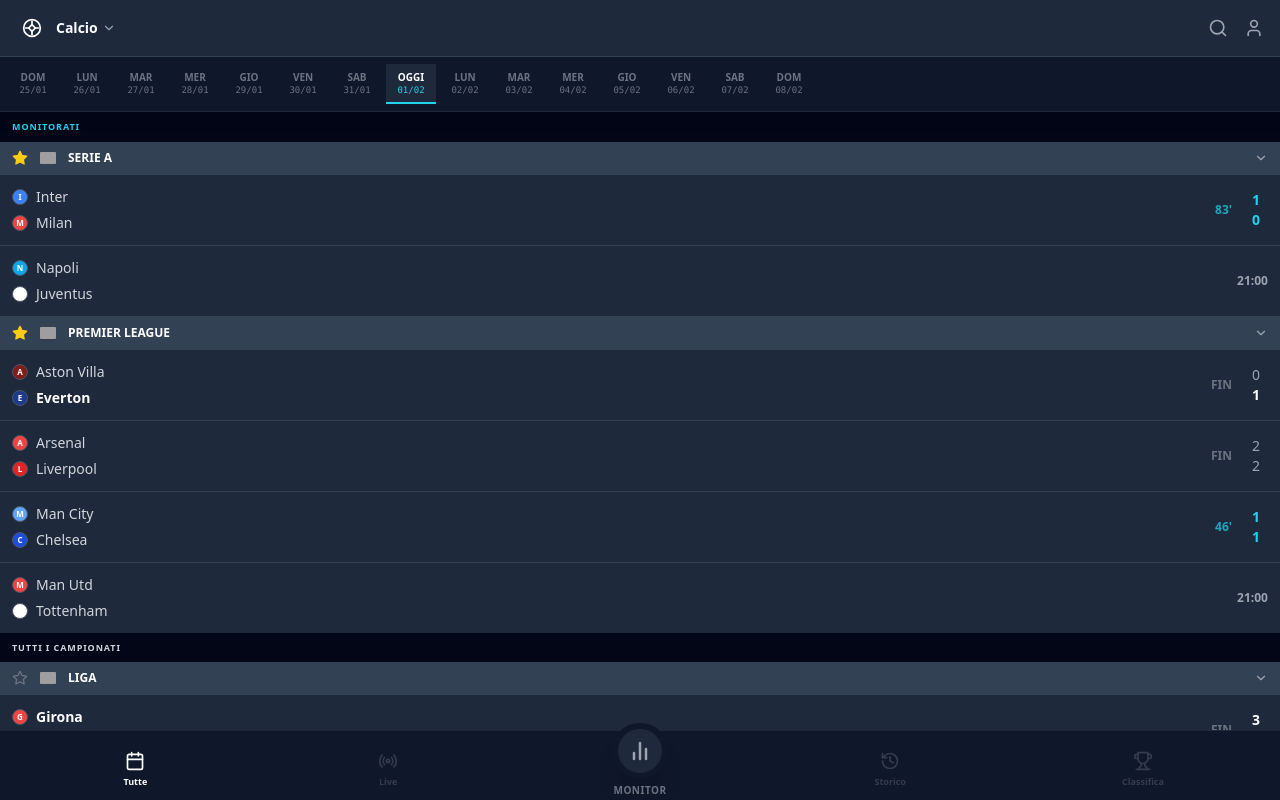
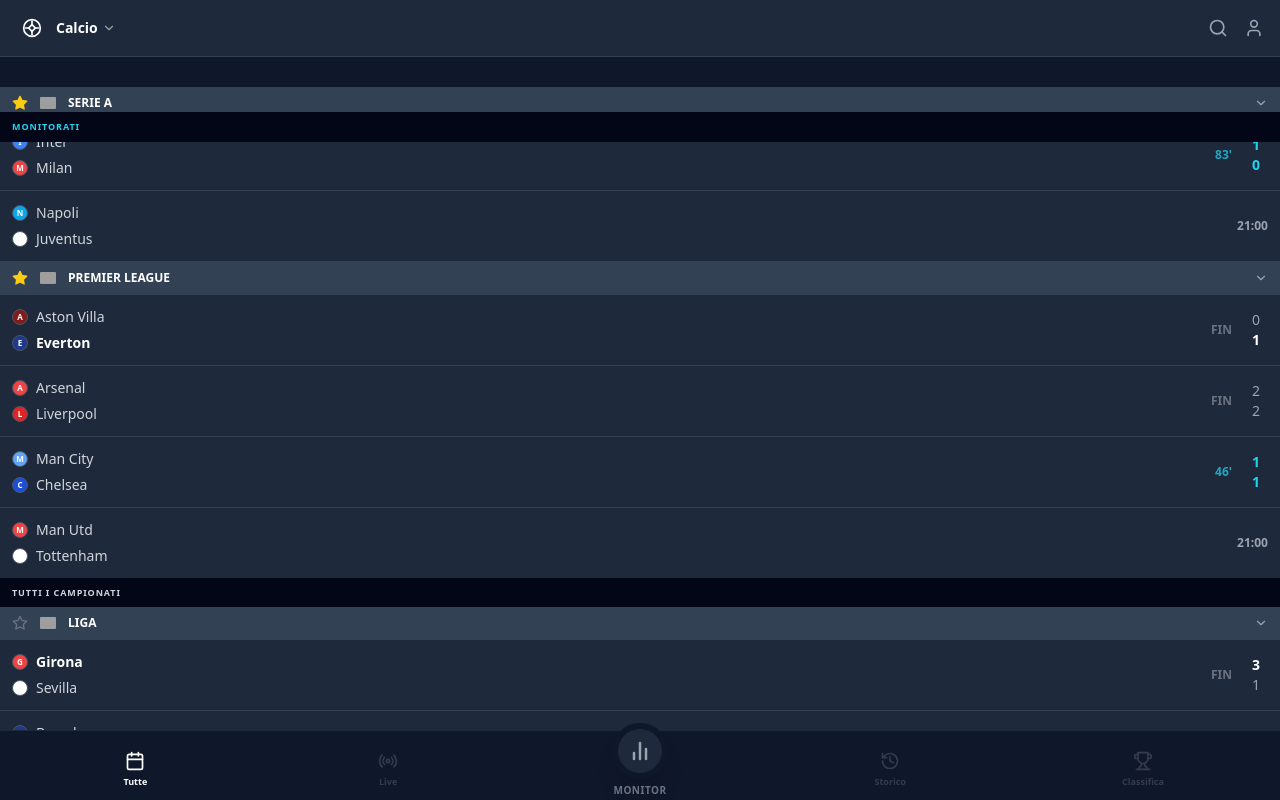
Before and after one commit to deadario/monitor-scommesse, a React (Vite) app: page / in a window 1280 px wide. Built offline with nearby package versions, Linux system fonts and the light colour scheme; grey boxes are pictures that could not be loaded.

Commit message:
260203_1203

```diff
--- a/src/App.tsx
+++ b/src/App.tsx
@@ -729,7 +729,6 @@ export default function App() {
             <>
                 {activeTab === 'tutte' && (
                     <div className={touchStart ? 'opacity-90' : ''}>
-                        <DateBar selectedDateId={selectedDateId} onDateClick={setSelectedDateId} />
                         <LeagueGroup title="MONITORATI" dataList={pinnedLeagues} variant="primary" />
                         <LeagueGroup title="TUTTI I CAMPIONATI" dataList={otherLeagues} variant="default" />
                     </div>
```
